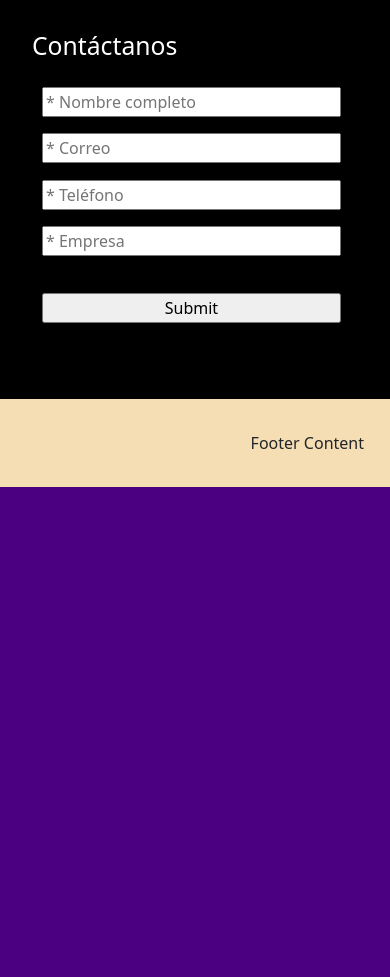
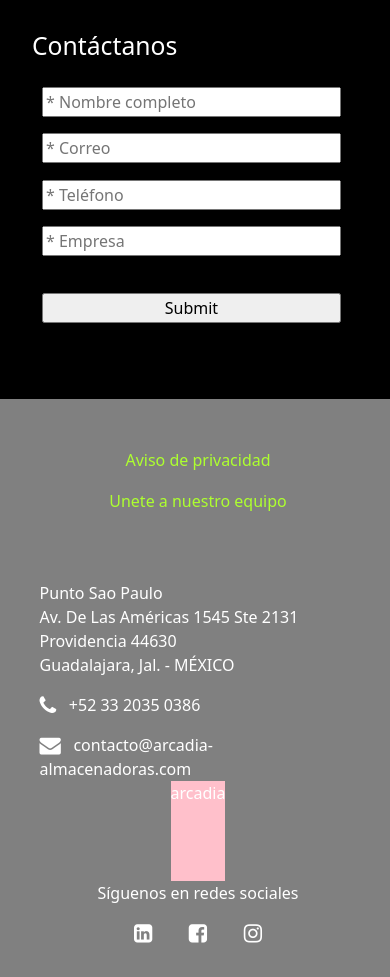
Before and after one commit to aaron2421/landing-arcadia, a PHP site: page / in a window 390 px wide. Shown: the part 3340-4317 px from the top of the page. Before the commit the page ends 3827 px from the top, so only its background shows below. Run offline with PHP 8.4, Linux system fonts and the light colour scheme.

Commit message:
avance footer, queda mejorar el responsive

```diff
--- a/index.html
+++ b/index.html
@@ -3,7 +3,10 @@
   <head>
     <meta charset="UTF-8" />
     <meta http-equiv="X-UA-Compatible" content="IE=edge" />
-    <meta name="viewport" content="width=device-width, initial-scale=1.0, minimum-scale=1.0" />
+    <meta
+      name="viewport"
+      content="width=device-width, initial-scale=1.0, minimum-scale=1.0"
+    />
     <link rel="stylesheet" href="styles.css" />
     <link
       rel="stylesheet"
@@ -178,17 +181,54 @@
         <div id="form-container">
           <h2>Contáctanos</h2>
           <form id="arc-form" action="">
-            <input type="text" placeholder="* Nombre completo" required/>
-            <input type="text" placeholder="* Correo" required/>
-            <input type="text" placeholder="* Teléfono" required/>
-            <input type="text" placeholder="* Empresa" required/>
-            <input type="submit" id="form-btn">
+            <input type="text" placeholder="* Nombre completo" required />
+            <input type="text" placeholder="* Correo" required />
+            <input type="text" placeholder="* Teléfono" required />
+            <input type="text" placeholder="* Empresa" required />
+            <input type="submit" id="form-btn" />
           </form>
         </div>
       </div>
     </main>
 
-    <footer>Footer Content</footer>
+    <footer>
+      <div id="links">
+        <a href="">Aviso de privacidad</a>
+        <a href="">Unete a nuestro equipo</a>
+      </div>
+      <div id="about">
+        <div id="info-contacto">
+          <p>
+            Punto Sao Paulo <br>
+            Av. De Las Américas 1545 Ste 2131 <br>
+            Providencia 44630 <br>
+            Guadalajara, Jal. - MÉXICO
+          </p>
+
+          <p>
+            <i class="fa fa-phone fa-lg" aria-hidden="true"></i>
+            &nbsp; +52 33 2035 0386
+          </p>
+
+          <p style="margin-bottom: 0px;">
+            <i class="fa fa-envelope fa-lg" aria-hidden="true"></i>
+            &nbsp; contacto@arcadia-almacenadoras.com
+          </p>
+        </div>
+        <div id="info-redes">
+          <!-- <img id="header-img" src="#"/> -->
+          <div class="arc-img">arcadia</div>
+          <div>
+            <p>Síguenos en redes sociales</p>
+            <div id="media-icons">
+              <a href=""><i class="fa fa-linkedin-square fa-lg" aria-hidden="true"></i></a>
+              <a href=""><i class="fa fa-facebook-square fa-lg" aria-hidden="true"></i></a>
+              <a href=""><i class="fa fa-instagram fa-lg" aria-hidden="true"></i></a>
+            </div>
+          </div>
+        </div>
+      </div>
+    </footer>
 
     <script
       src="https://cdn.jsdelivr.net/npm/bootstrap@5.0.2/dist/js/bootstrap.bundle.min.js"
--- a/styles.css
+++ b/styles.css
@@ -259,9 +259,51 @@ main {
 }
 
 footer {
-  background: wheat;
-  padding: 2rem;
-  text-align: end;
+  background-color: gray;
+  color: white;
+  padding: 2rem 10% 2rem 10%;
+}
+
+#links {
+  /* background-color: red; */
+  margin-left: 80px;
+  margin-bottom: 5%;
+}
+
+#links > a {
+  text-decoration: none;
+  color: greenyellow;
+  margin-right: 120px;
+}
+
+#about {
+  /* background-color: hotpink; */
+  display: flex;
+  justify-content: space-evenly;
+}
+
+#info-contacto {
+  /* background-color: indigo; */
+  width: 40%;
+  padding-top: 50px;
+}
+
+#info-redes {
+  /* background-color: indianred; */
+  display: flex;
+  flex-direction: column;
+  align-items: center;
+  justify-content: space-between;
+  width: 40%;
+}
+
+#media-icons {
+  display: flex;
+  justify-content: space-evenly;
+}
+
+#media-icons > a {
+  color: white;
 }
 
 @media screen and (max-width: 700px) {
@@ -316,4 +358,29 @@ footer {
     margin: 10px;
     width: 90%;
   }
+
+  #links {
+    display: flex;
+    flex-direction: column;
+    align-items: center;
+    justify-content: space-evenly;
+    height: 100px;
+    margin: unset;
+  }
+
+  #links > a {
+    margin: unset;
+  }
+
+  #about {
+    flex-direction: column;
+  }
+
+  #info-contacto {
+    width: 100%;
+  }
+
+  #info-redes {
+    width: 100%;
+  }
 }
```
